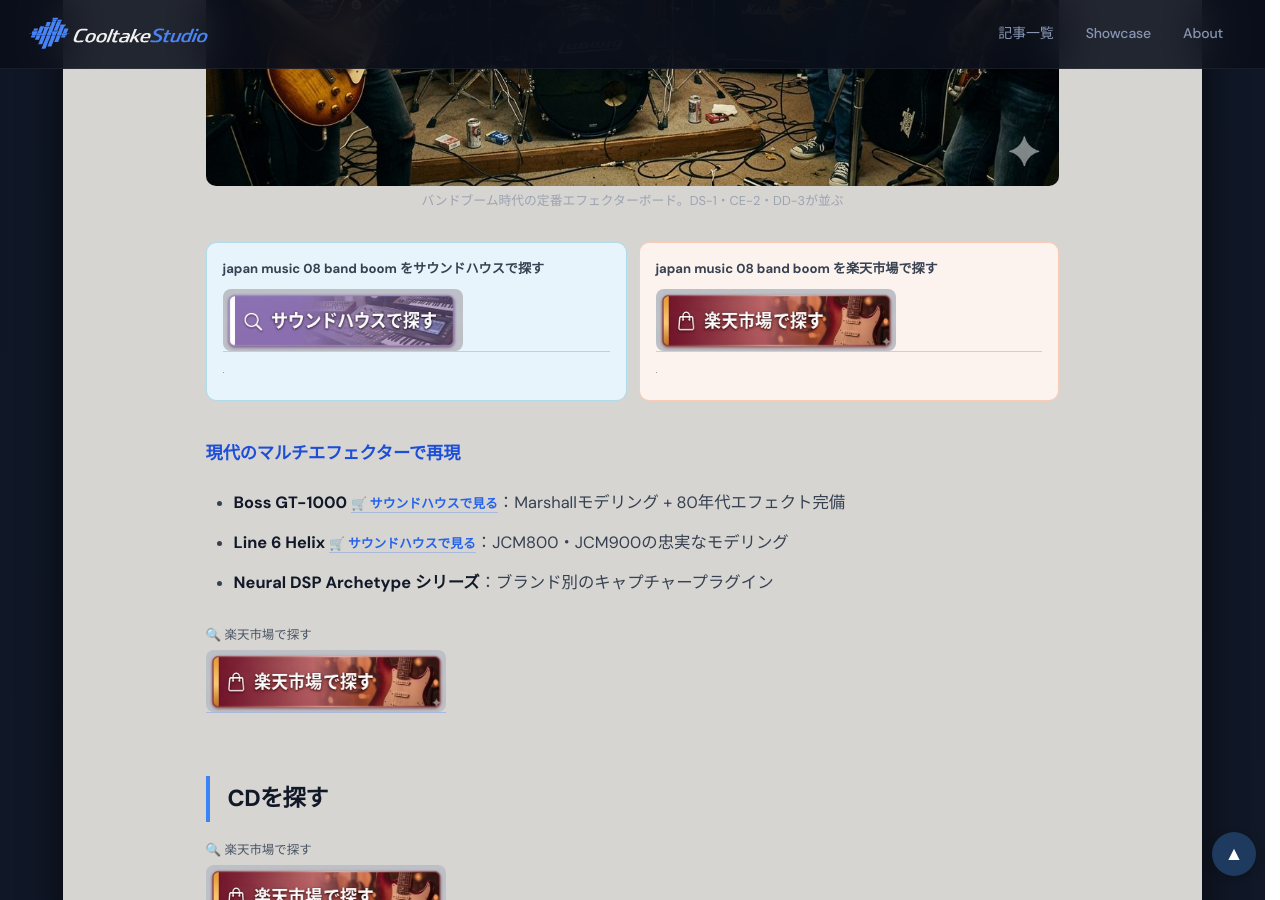
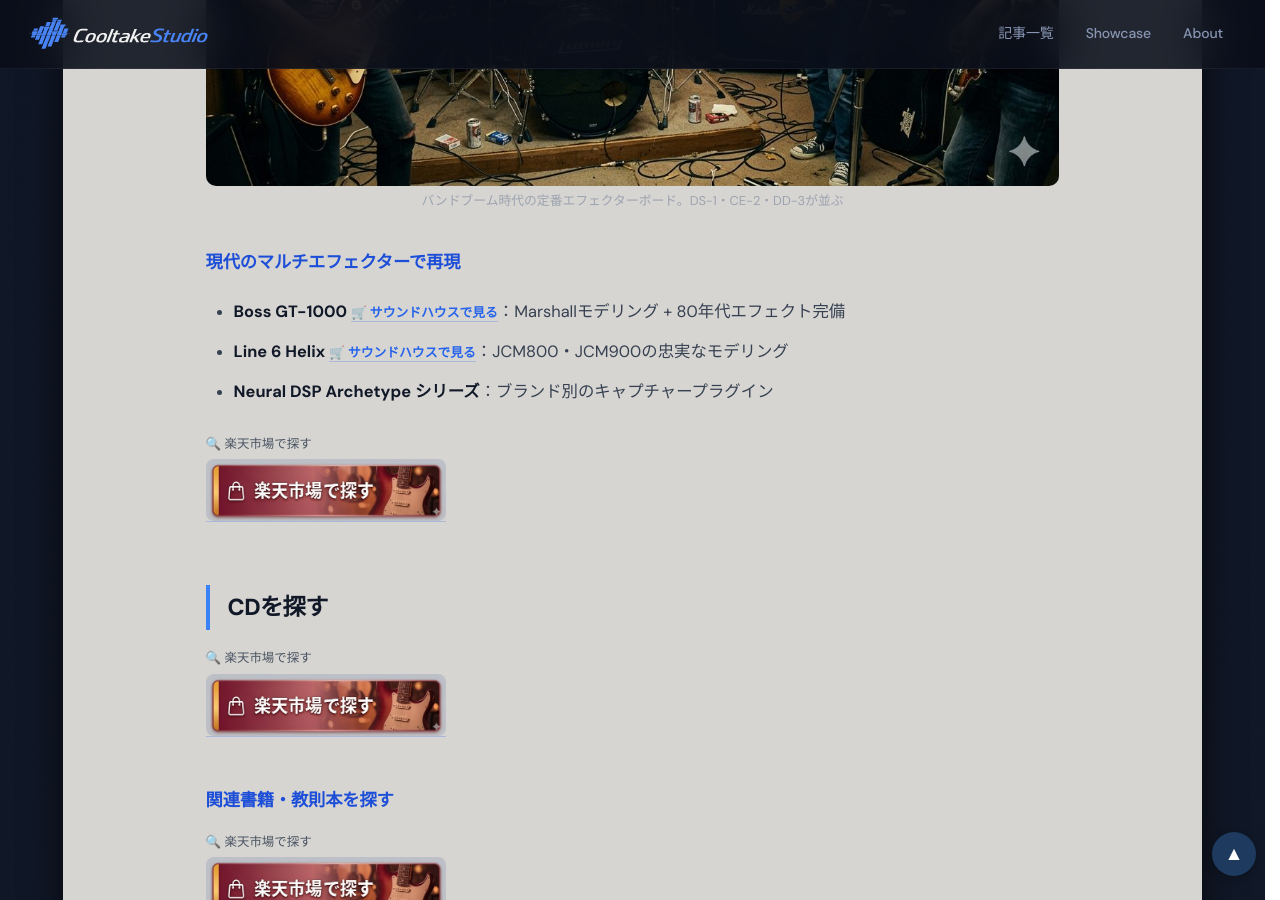
Before and after one commit to cooltake/cooltake-staging, a Jekyll site: the page built from _posts/2026-05-30-japan-music-08-band-boom.md, in a window 1280 px wide and 900 px high, scrolled down 8884 px. Built offline with Jekyll 4.4.1, drawn with Linux system fonts in a browser that asks for light colours; some web fonts are replaced; grey boxes are pictures that could not be loaded.

Commit message:
revert: remove shop buttons from japan-music series (no search relevance)

```diff
--- a/_posts/2026-05-30-japan-music-08-band-boom.md
+++ b/_posts/2026-05-30-japan-music-08-band-boom.md
@@ -210,18 +210,6 @@
 <figcaption style='font-size:.8rem;color:#9ca3af;text-align:center;margin-top:.3rem;'>バンドブーム時代の定番エフェクターボード。DS-1・CE-2・DD-3が並ぶ</figcaption>
 </figure>
 
-<div style="display:flex;gap:.75rem;margin:2rem 0;">
-<div style="flex:1;padding:.8rem 1rem 1rem;background:#e8f4fb;border-radius:10px;border:1px solid rgba(8,145,178,.25);">
-<p style="margin:0 0 .5rem;color:#374151;font-size:.82rem;font-weight:bold;">japan music 08 band boom をサウンドハウスで探す</p>
-<a href="https://h.accesstrade.net/sp/cc?rk=01001xqc00os63&url=https%3A%2F%2Fwww.soundhouse.co.jp%2Fsearch%2Findex%3Fs_category_cd%3D150" rel="nofollow" referrerpolicy="no-referrer-when-downgrade" style="display:block;text-decoration:none;"><img src="/assets/images/btn-soundhouse.jpg" alt="サウンドハウスで探す" width="240" style="height:auto;border-radius:8px;display:block;"></a>
-<img src="https://h.accesstrade.net/sp/rr?rk=01001xqc00os63" width="1" height="1" border="0" alt="" loading="lazy">
-</div>
-<div style="flex:1;padding:.8rem 1rem 1rem;background:#fdf3ee;border-radius:10px;border:1px solid rgba(234,88,12,.25);">
-<p style="margin:0 0 .5rem;color:#374151;font-size:.82rem;font-weight:bold;">japan music 08 band boom を楽天市場で探す</p>
-<a href="https://hb.afl.rakuten.co.jp/ichiba/0b15ddc7.28c5c9ed.0b15ddc8.5d23dd4d/?pc=https%3A%2F%2Fsearch.rakuten.co.jp%2Fsearch%2Fmall%2F%E3%82%A8%E3%83%AC%E3%82%AD%E3%82%AE%E3%82%BF%E3%83%BC%20%E3%82%A8%E3%83%95%E3%82%A7%E3%82%AF%E3%82%BF%E3%83%BC%20%E3%83%90%E3%83%B3%E3%83%89%2F" rel="nofollow" referrerpolicy="no-referrer-when-downgrade" style="display:block;text-decoration:none;"><img src="/assets/images/btn-rakuten.jpg" alt="楽天市場で探す" width="240" style="height:auto;border-radius:8px;display:block;"></a>
-<img src="//i.moshimo.com/af/i/impression?a_id=5565352&amp;p_id=54&amp;pc_id=54&amp;pl_id=616" width="1" height="1" style="border:none;" alt="" loading="lazy">
-</div>
-</div>
 
 ### 現代のマルチエフェクターで再現
 
```
